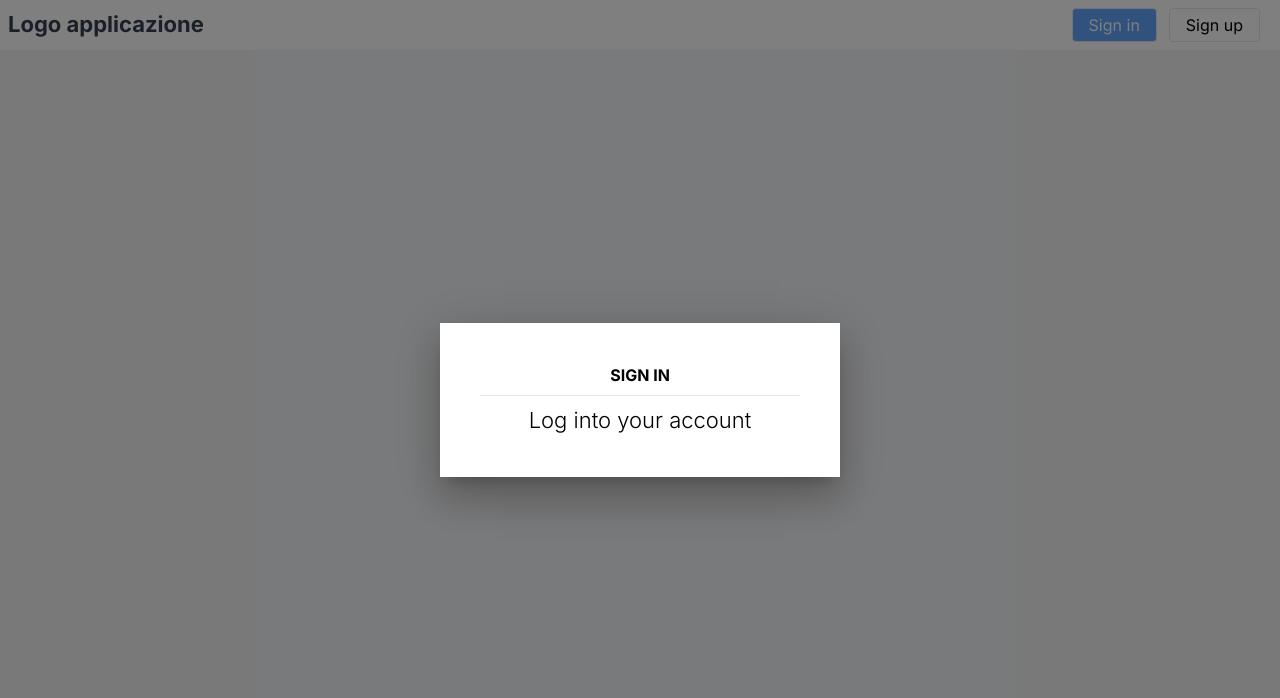
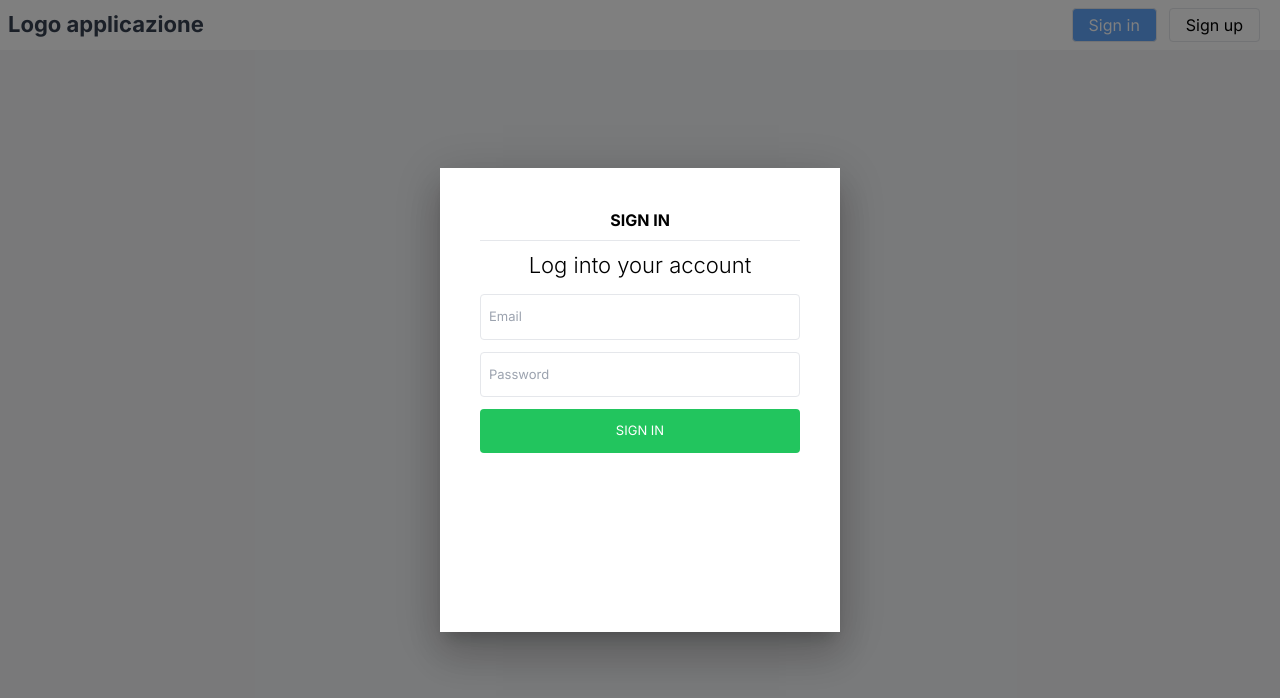
Before and after one commit to eugenioaloi/loginJWT-nextJS, a Next.js app in the folder login-app/: page / in a window 1280 px wide. Both pictures are taken after a click on the button "Sign in". Shown: the top 698 px of the page. Built offline with nearby package versions, Linux system fonts and the light colour scheme.

Commit message:
auth modal refactored and 2-way biding to input in modal added

```diff
--- /dev/null
+++ b/login-app/src/app/components/AuthModal.tsx
@@ -0,0 +1,82 @@
+'use client'
+
+import {useState} from 'react';
+import Box from '@mui/material/Box';
+import Modal from '@mui/material/Modal';
+import AuthModalInputs from './AuthModalInput';
+
+const style = {
+  position: 'absolute' as 'absolute',
+  top: '50%',
+  left: '50%',
+  transform: 'translate(-50%, -50%)',
+  width: 400,
+  bgcolor: 'background.paper',
+  boxShadow: 24,
+  p: 4,
+};
+
+export default function AuthModal({isSignin}:{isSignin: boolean}) {
+  const [open, setOpen] = useState(false);
+  const handleOpen = () => setOpen(true);
+  const handleClose = () => setOpen(false);
+
+  const renderContent = (isSigninContent: String, isSignupContent: String ) =>{
+    return isSignin?isSigninContent:isSignupContent;
+  }
+
+  const handleChangeInput = (e: React.ChangeEvent<HTMLInputElement>) =>{
+    setInputs({
+      ...inputs,
+      [e.target.name] : e.target.value
+    })
+  }
+
+  const [inputs, setInputs] = useState({
+    firstName: "",
+    lastName: "",
+    email: "",
+    password: "",
+    repPassword: ""
+  })
+
+  return (
+    <div>
+      <button
+        className={`${renderContent("bg-blue-400 text-white","")} border p-1 px-4 rounded mr-3`}
+        onClick={handleOpen}
+      >
+        {renderContent("Sign in","Sign up")}
+      </button>
+
+      <Modal
+        open={open}
+        onClose={handleClose}
+        aria-labelledby="modal-modal-title"
+        aria-describedby="modal-modal-description"
+      >
+        <Box sx={style}>
+          <div className="p-2 h-[400px]">
+            <div className="uppercase font-bold text-center pb-2 border-b mb-2">
+              <p className="p-text-sm">
+                {renderContent("Sign in", "Create Account")}
+              </p>
+            </div>
+            <div className="m-auto">
+              <h2 className="text-2xl font-light text-center">
+                {renderContent("Log into your account", "Create your new account")}
+              </h2>
+              <AuthModalInputs
+                inputs={inputs}
+                handleChangeInput={handleChangeInput}
+                isSignin={isSignin}/>
+              <button className='uppercase bg-green-500 w-full text-white p-3 rounded text-sm mb-5 disabled:bg-gray-400'>
+                {renderContent("Sign in", "Create account")}
+              </button>
+            </div>
+          </div>
+        </Box>
+      </Modal>
+    </div>
+  );
+}
--- /dev/null
+++ b/login-app/src/app/components/AuthModalInput.tsx
@@ -0,0 +1,77 @@
+
+interface inputsProps{
+    inputs:{
+        firstName: string,
+        lastName: string,
+        email: string,
+        password: string,
+        repPassword: string
+    };
+    handleChangeInput : (e: React.ChangeEvent<HTMLInputElement>) => void;
+    isSignin: boolean;
+}
+
+export default function AuthModalInputs({inputs, handleChangeInput, isSignin}:inputsProps){
+    return(
+        <div>
+            {isSignin? null :
+                <div className="my-3 flex justify-between text-sm">
+                    <input
+                        type="text"
+                        className="border rounded p-2 py-3 w-[49%]"
+                        placeholder="First name"
+                        value={inputs.firstName}
+                        onChange={handleChangeInput}
+                        name="firstName"
+                    />
+                    <input
+                        type="text"
+                        className="border rounded p-2 py-3 w-[49%]"
+                        placeholder="Last name"
+                        value={inputs.lastName}
+                        onChange={handleChangeInput}
+                        name="lastName"
+                    />
+                </div>
+            }
+        <div>
+            <div className="my-3 flex justify-between text-sm">
+                <input
+                    type="text"
+                    className="border rounded p-2 py-3 w-full"
+                    placeholder="Email"
+                    value={inputs.email}
+                    onChange={handleChangeInput}
+                    name="email"
+                />
+            </div>
+        </div>
+        <div>
+            <div className="my-3 flex justify-between text-sm">
+                <input
+                    type="password"
+                    className="border rounded p-2 py-3 w-full"
+                    placeholder="Password"
+                    value={inputs.password}
+                    onChange={handleChangeInput}
+                    name="password"
+                />
+            </div>
+        </div>
+        <div>
+            {isSignin?null:
+                <div className="my-3 flex justify-between text-sm">
+                    <input
+                        type="password"
+                        className="border rounded p-2 py-3 w-full"
+                        placeholder="Repeat Password"
+                        value={inputs.repPassword}
+                        onChange={handleChangeInput}
+                        name="repPassword"
+                    />
+                </div>
+            }
+        </div>
+      </div>
+    )
+}
--- a/login-app/src/app/components/LoginModal.tsx
+++ /dev/null
@@ -1,64 +0,0 @@
-'use client'
-
-import {useState} from 'react';
-import Box from '@mui/material/Box';
-import Typography from '@mui/material/Typography';
-import Modal from '@mui/material/Modal';
-
-const style = {
-  position: 'absolute' as 'absolute',
-  top: '50%',
-  left: '50%',
-  transform: 'translate(-50%, -50%)',
-  width: 400,
-  bgcolor: 'background.paper',
-  boxShadow: 24,
-  p: 4,
-};
-
-export default function LoginModal({isSignin}:{isSignin: boolean}) {
-  const [open, setOpen] = useState(false);
-  const handleOpen = () => setOpen(true);
-  const handleClose = () => setOpen(false);
-
-  const renderContent = (isSigninContent: String, isSignupContent: String ) =>{
-    return isSignin?isSigninContent:isSignupContent;
-  }
-
-  return (
-    <div>
-      <button
-        className={
-            `${renderContent("bg-blue-400 text-white","")}
-            border p-1 px-4 rounded mr-3`
-        }
-        onClick={handleOpen}
-      >
-        {renderContent("Sign in","Sign up")}
-      </button>
-
-      <Modal
-        open={open}
-        onClose={handleClose}
-        aria-labelledby="modal-modal-title"
-        aria-describedby="modal-modal-description"
-      >
-        <Box sx={style}>
-            <div className="p-2">
-                <div className="uppercase font-bold text-center pb-2 border-b mb-2">
-                    <p className="p-text-sm">
-                        {renderContent("Sign in", "Create Account")}
-                    </p>
-                </div>
-                <div className="m-auto">
-                    <h2 className="text-2xl font-light text-center">
-                        {renderContent("Log into your account", "Create your new account")}
-                    </h2>
-                </div>
-            </div>
-
-        </Box>
-      </Modal>
-    </div>
-  );
-}
--- a/login-app/src/app/components/NavBar.tsx
+++ b/login-app/src/app/components/NavBar.tsx
@@ -1,4 +1,4 @@
-import LoginModal from "./LoginModal";
+import AuthModal from "./AuthModal";
 
 export default function navBar(){
     return(
@@ -8,8 +8,8 @@ export default function navBar(){
             </a>
             <div>
             <div className='flex'>
-              <LoginModal isSignin={true}/>
-              <LoginModal isSignin={false}/>
+              <AuthModal isSignin={true}/>
+              <AuthModal isSignin={false}/>
             </div>
             </div>
         </nav>
```
